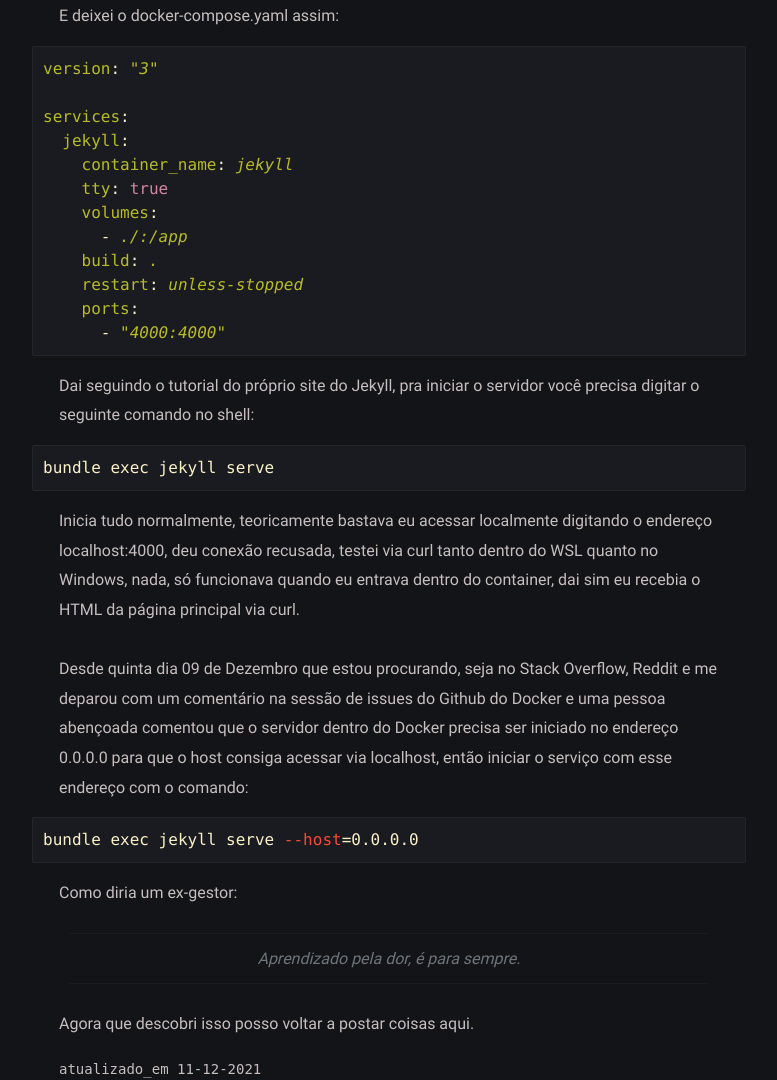
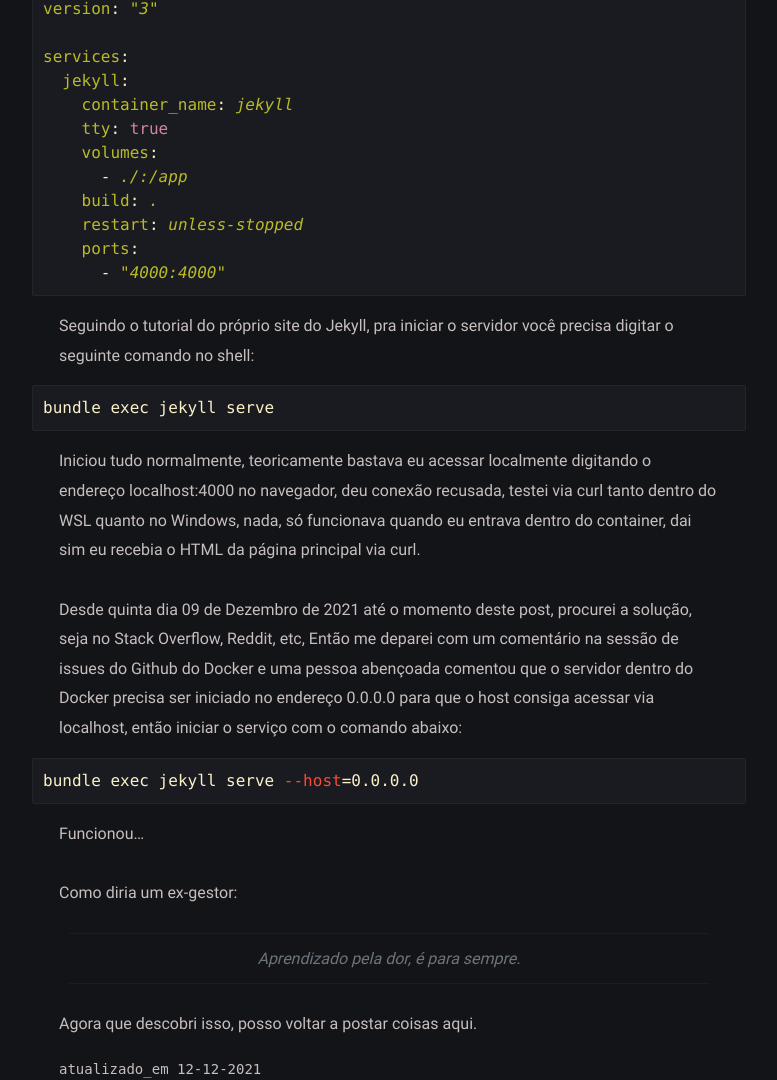
Before and after one commit to rafaelmartines/rafaelmartines.github.io, a Jekyll site: the page built from _posts/colocando-esse-sitio-num-container/2021-12-11-colocando-esse-sitio-num-container.md, in a window 1280 px wide and 1400 px high, scrolled down 1091 px, cut to the strip 0-1080 px from the top of the window. Shown: the whole strip, without its empty margins (251-1028 px from the left). Built offline with Jekyll 4.4.1, drawn with Linux system fonts in a browser that asks for light colours; some web fonts are replaced; some of the changed text lies outside the part shown.

Commit message:
refactor: Fixed typos

````diff
--- a/_posts/colocando-esse-sitio-num-container/2021-12-11-colocando-esse-sitio-num-container.md
+++ b/_posts/colocando-esse-sitio-num-container/2021-12-11-colocando-esse-sitio-num-container.md
@@ -1,15 +1,13 @@
 ---
 title: Colocando esse sítio num container 🐳
 date: 2021-12-11 21:50:00 -03:00
-modified: 2021-12-11 21:50:00 -03:00
+modified: 2021-12-12 08:35:00 -03:00
 tags: [docker, site, alpine, compose]
 description: Não mexo nesse sítio desde quando eu migrei para Windows 10 e agora no Windows 11.
 ---
 # Colocando esse sítio num container 🐳
 
-Não mexo nesse sítio desde quando eu migrei para Windows 10 e agora no Windows 11. Então a primeira coisa que fiz, foi procurar uma imagem correta, pensei, bom o Jekyll é feito com Ruby então, fui lá tentei subir um container e deu o problema do container ficar reiniciando. Segunda tentativa, descobri que tem um docker do Jekyll para, tentei subir o container novamente, mesmo erro de reinicialização.
-
-Então decidi montar do zero, peguei uma imagem do alpine que é super leve e montei o Dockerfile assim:
+Não mexo nesse sítio desde quando eu migrei para Windows 10 e agora no Windows 11. Então a primeira coisa que fiz, foi procurar uma imagem correta, pensei, "bom, o Jekyll é feito com Ruby" então, fui lá e tentei subir um container, aconteceu o problema do container ficar reiniciando. Segunda tentativa, descobri que tem um docker do Jekyll, então tentei subir o container novamente, mesmo erro de reinicialização. Então decidi montar do zero, peguei uma imagem do alpine que é super leve e montei o Dockerfile assim:
 
 ```dockerfile
 FROM alpine:3.15.0
@@ -45,22 +43,24 @@
       - "4000:4000"
 ```
 
-Dai seguindo o tutorial do próprio site do Jekyll, pra iniciar o servidor você precisa digitar o seguinte comando no shell:
+Seguindo o tutorial do próprio site do Jekyll, pra iniciar o servidor você precisa digitar o seguinte comando no shell:
 
 ```shell
 bundle exec jekyll serve
 ```
 
-Inicia tudo normalmente, teoricamente bastava eu acessar localmente digitando o endereço localhost:4000, deu conexão recusada, testei via curl tanto dentro do WSL quanto no Windows, nada, só funcionava quando eu entrava dentro do container, dai sim eu recebia o HTML da página principal via curl.
+Iniciou tudo normalmente, teoricamente bastava eu acessar localmente digitando o endereço localhost:4000 no navegador, deu conexão recusada, testei via curl tanto dentro do WSL quanto no Windows, nada, só funcionava quando eu entrava dentro do container, dai sim eu recebia o HTML da página principal via curl.
 
-Desde quinta dia 09 de Dezembro que estou procurando, seja no Stack Overflow, Reddit e me deparou com um comentário na sessão de issues do Github do Docker e uma pessoa abençoada comentou que o servidor dentro do Docker precisa ser iniciado no endereço 0.0.0.0 para que o host consiga acessar via localhost, então iniciar o serviço com esse endereço com o comando:
+Desde quinta dia 09 de Dezembro de 2021 até o momento deste post, procurei a solução, seja no Stack Overflow, Reddit, etc, Então me deparei com um comentário na sessão de issues do Github do Docker e uma pessoa abençoada comentou que o servidor dentro do Docker precisa ser iniciado no endereço 0.0.0.0 para que o host consiga acessar via localhost, então iniciar o serviço com o comando abaixo:
 
 ```shell
 bundle exec jekyll serve --host=0.0.0.0
 ```
 
+Funcionou...
+
 Como diria um ex-gestor:
 
 > Aprendizado pela dor, é para sempre.
 
-Agora que descobri isso posso voltar a postar coisas aqui.
+Agora que descobri isso, posso voltar a postar coisas aqui.
````
Also changed, not shown: other parts of _posts/colocando-esse-sitio-num-container/2021-12-11-colocando-esse-sitio-num-container.md (+1 -1 lines).
